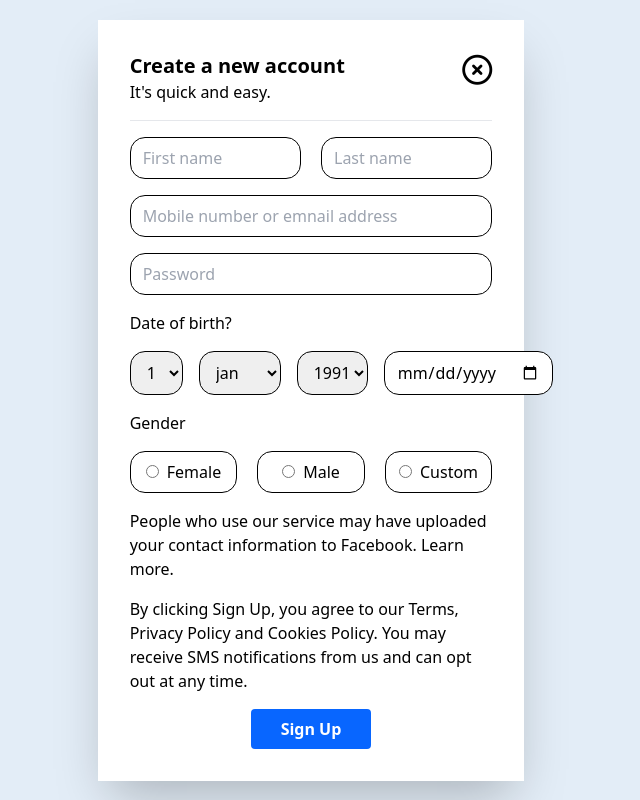
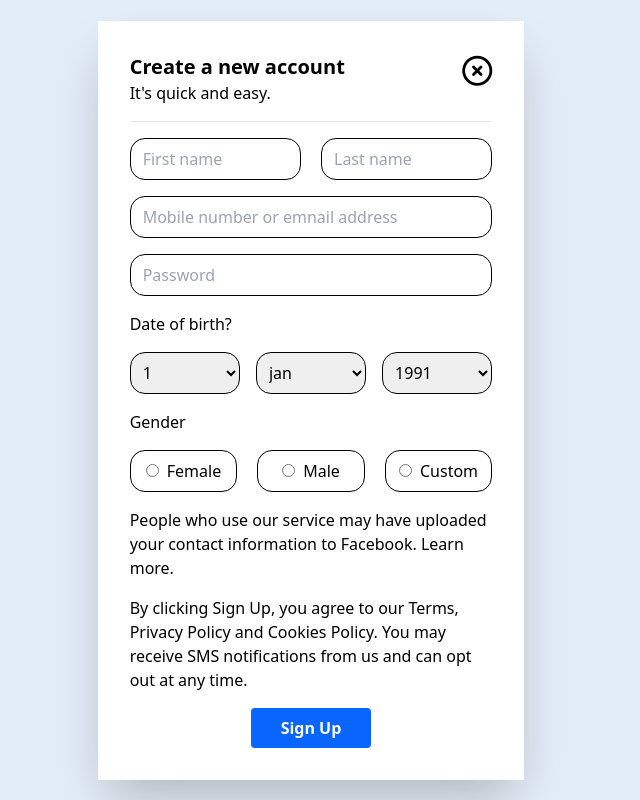
Before and after one commit to tahiamustofa/facebooksignup, a plain HTML site: page index.html in a window 1280 px wide. Shown: the whole page, without its empty margins (329-969 px from the left). Drawn offline with nearby package versions, Linux system fonts and the light colour scheme.

Commit message:
first commit

```diff
--- a/index.html
+++ b/index.html
@@ -46,7 +46,7 @@
                         <label for="dob">Date of birth?</label>
                         <div class="dobm flex gap-4">
 
-                            <select name="" id="">
+                            <select name="" id="" class=" w-full px-2 py-2">
                                 <option value="">1</option>
                                 <option value="">2</option>
                                 <option value="">3</option>
@@ -79,7 +79,7 @@
                                 <option value="">30</option>
                                 <option value="">31</option>
                             </select>
-                            <select name="" id="">
+                            <select name="" id="" class=" w-full px-2 py-2">
                                 <option value="">jan</option>
                                 <option value="">feb</option>
                                 <option value="">march</option>
@@ -93,7 +93,7 @@
                                 <option value="">nov</option>
                                 <option value="">dec</option>
                             </select>
-                            <select name="" id="">
+                            <select name="" id="" class=" w-full px-2 py-2" >
                                 <option value="">1991</option>
                                 <option value="">1992</option>
                                 <option value="">1993</option>
@@ -107,7 +107,7 @@
                                 <option value="">2001</option>
                                 <option value="">2002</option>
                             </select>
-                            <input type="date" class="w-full pl-3 px-3 py-2">
+
                         </div>
 
                     </div>
```
